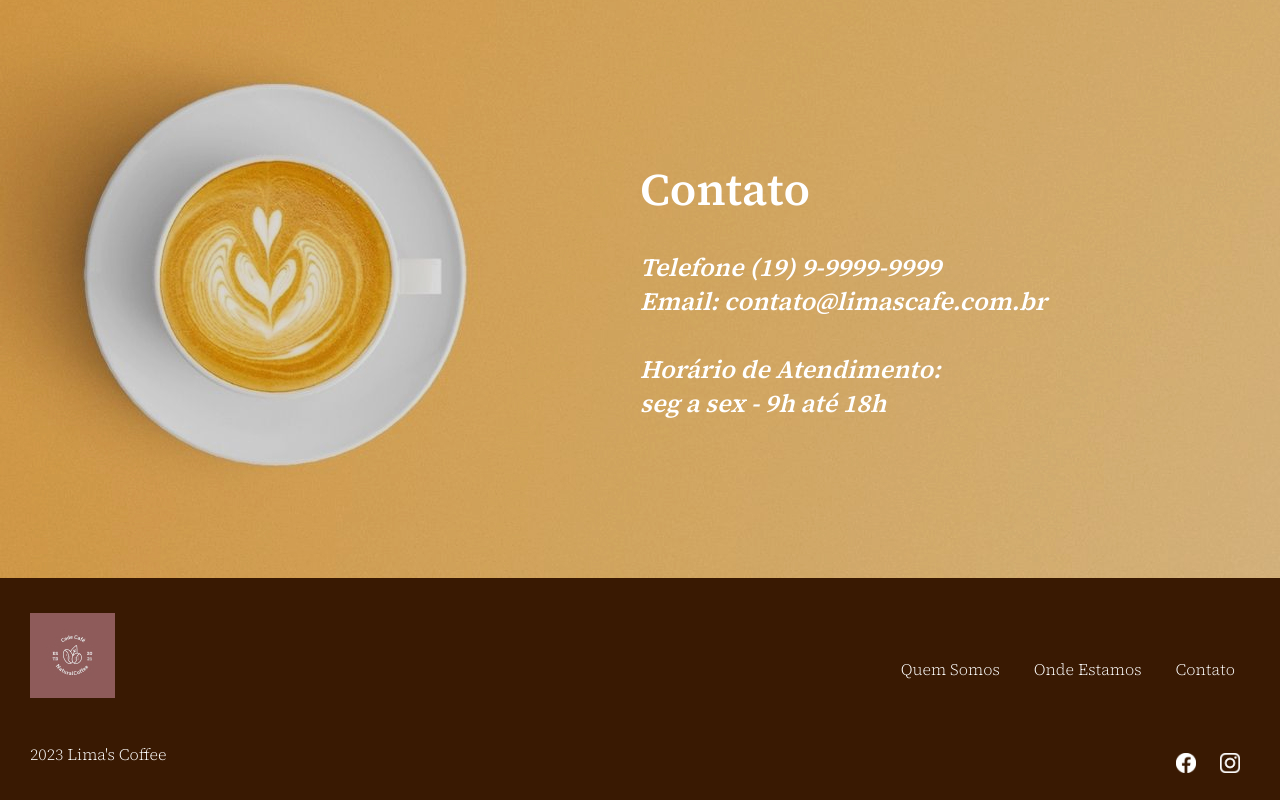
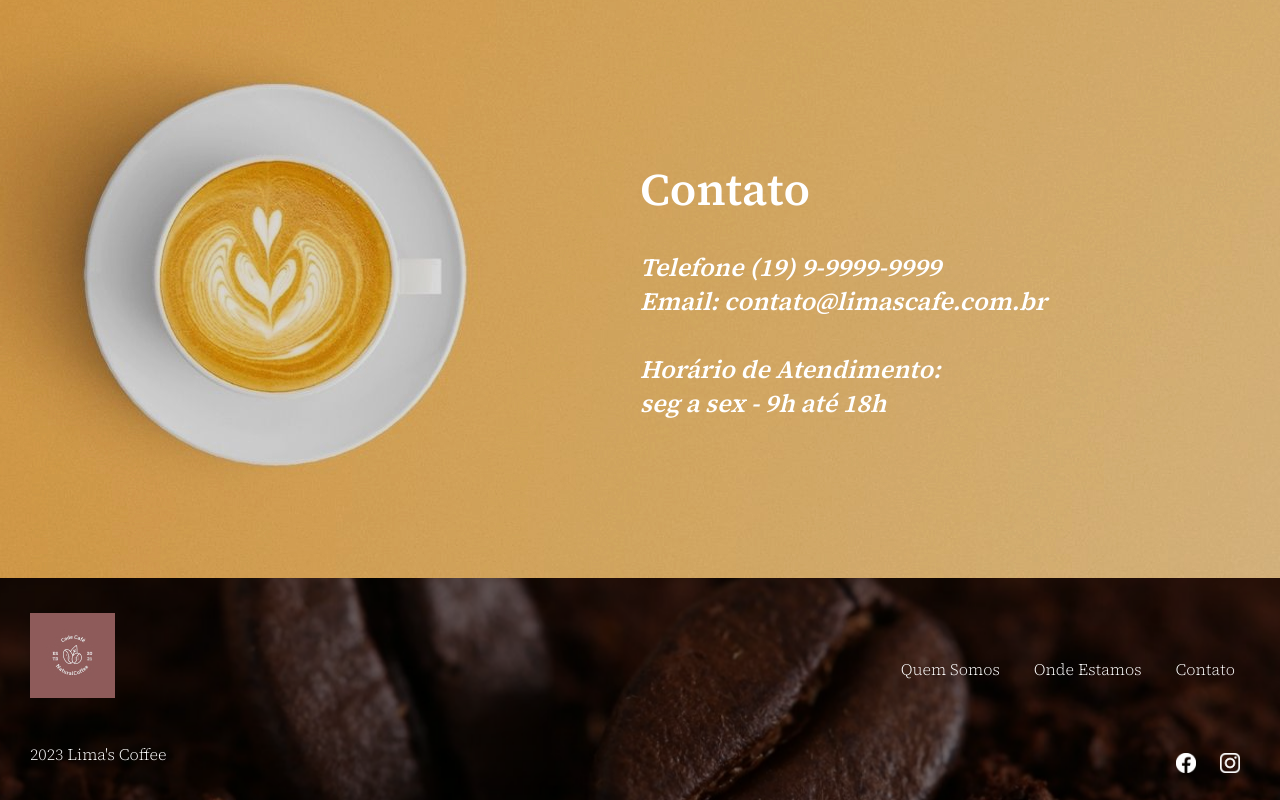
Before and after one commit to AdrianLima06/landing-page-cafeteria, a plain HTML site: page index.html in a window 1280 px wide. Shown: the part 2848-3648 px from the top of the page. Drawn offline with Linux system fonts and the light colour scheme.

Commit message:
Alterado para uma Imagem o Footer

```diff
--- a/src/css/style.css
+++ b/src/css/style.css
@@ -126,7 +126,7 @@ body{
 }
 
 .rodape{
-    background-color: rgb(57, 25, 2);
+    background: url(../img/fundo-rodape.jpg) center center no-repeat;
     padding: 35px 30px;
     background-size: cover;
 }
```
